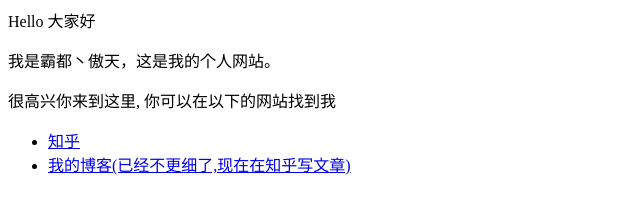
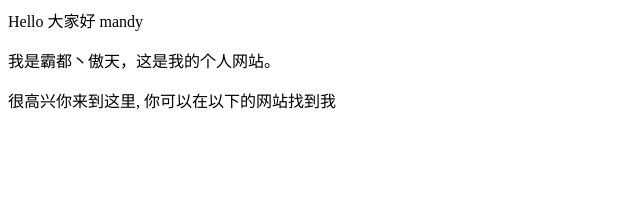
Before and after one commit to Mandy112/Mandy112.github.io, a plain HTML site: page index.html in a window 1280 px wide. Shown: the whole page, without its empty margins (0-640 px from the left). Drawn offline with Linux system fonts and the light colour scheme.

Commit message:
Update index.html

```diff
--- a/index.html
+++ b/index.html
@@ -1,8 +1,3 @@
-<p>Hello 大家好</p>
+<p>Hello 大家好 mandy</p>
 <p>我是霸都丶傲天，这是我的个人网站。 </p>
 <p>很高兴你来到这里, 你可以在以下的网站找到我</p>
-
-<ul>
-  <li> <a href="https://www.zhihu.com/people/AJLoveChina">知乎</a> </li>
-  <li> <a href="http://hejie.nigeerhuo.com">我的博客(已经不更细了,现在在知乎写文章)</a> </li>
-</ul>
```
